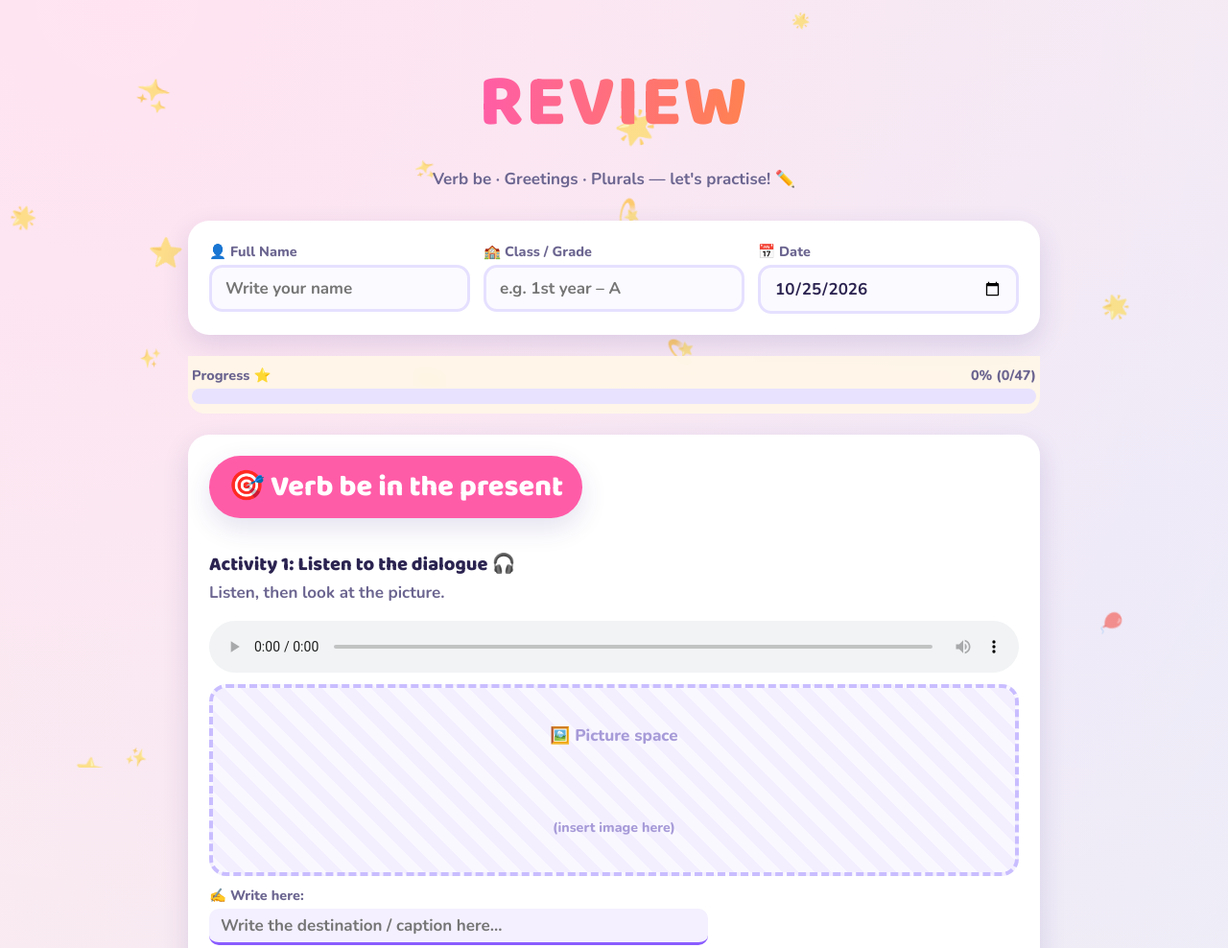
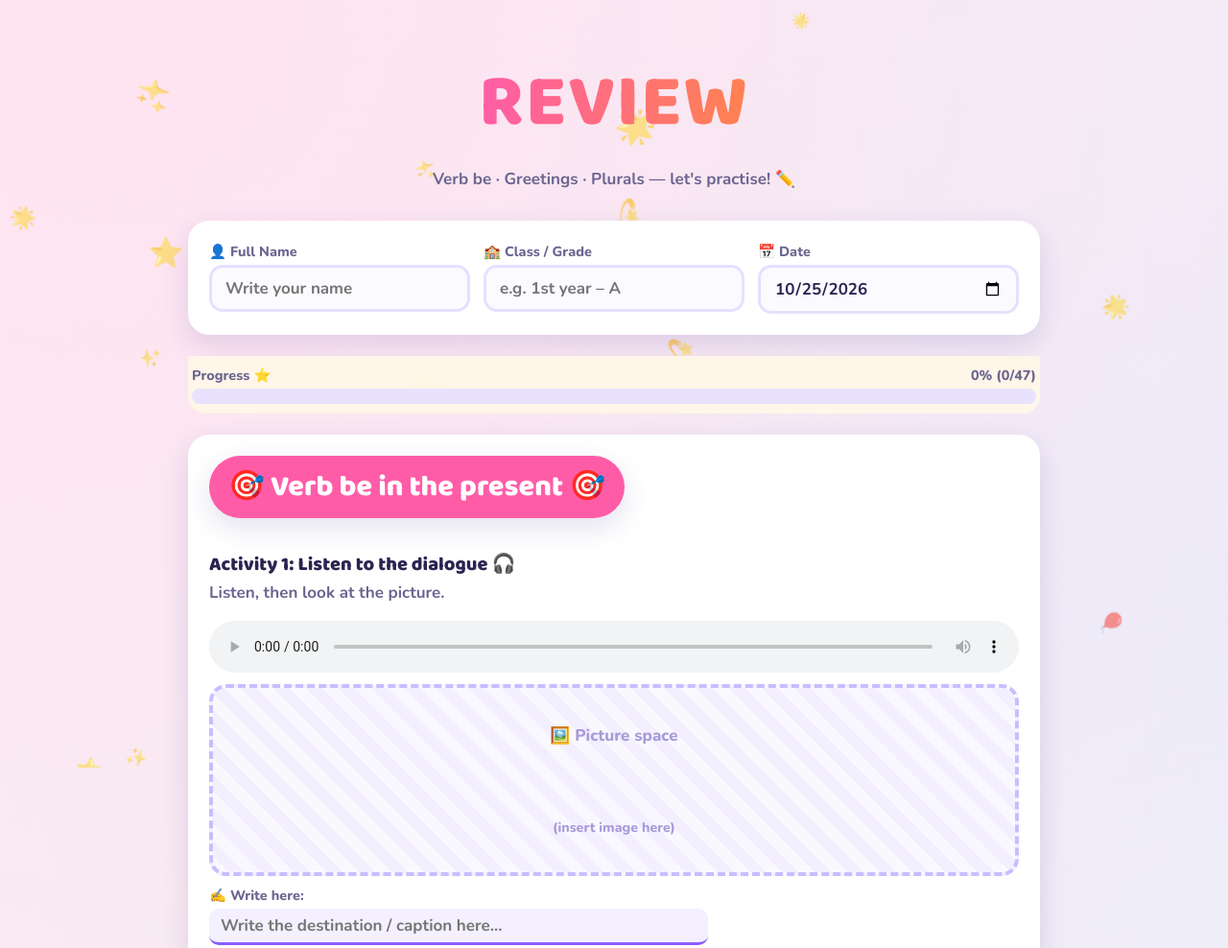
Before and after one commit to sminab30-alt/Pluralnous3, a plain HTML site: page index.html in a window 1280 px wide. Shown: the top 988 px of the page at 96% size. Drawn offline with nearby package versions, Linux system fonts and the light colour scheme.

Commit message:
Update index.html

```diff
--- a/index.html
+++ b/index.html
@@ -175,7 +175,7 @@
 /* ============ QUESTION DATA ============ */
 // Fill-in items: "___" marks a blank; answers = list of accepted answers per blank.
 const SECTIONS = [
-  { id:"be", title:"🎯 Verb be in the present", color:"var(--pink)", activities:[
+  { id:"be", title:"🎯 Verb be in the present 🎯", color:"var(--pink)", activities:[
     { title:"Activity 1: Listen to the dialogue 🎧", kind:"media", instr:"Listen, then look at the picture." },
     { title:"Activity 2: Comprehension 🧠", kind:"open", instr:"A. Answer the questions.", items:[
       "What is the boy's name?", "How old is Sara?", "Is Sara a new student?", "Are Adam and Sara in the same class?" ] },
```
